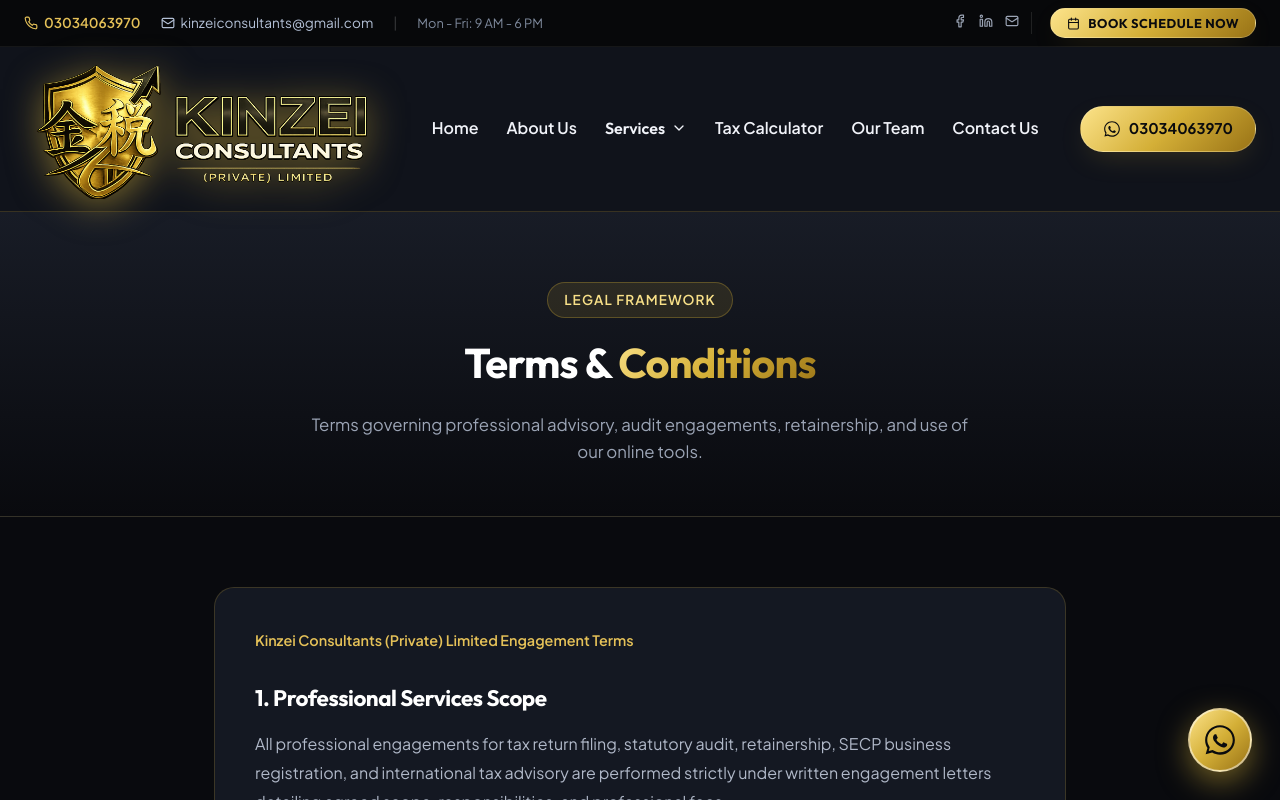
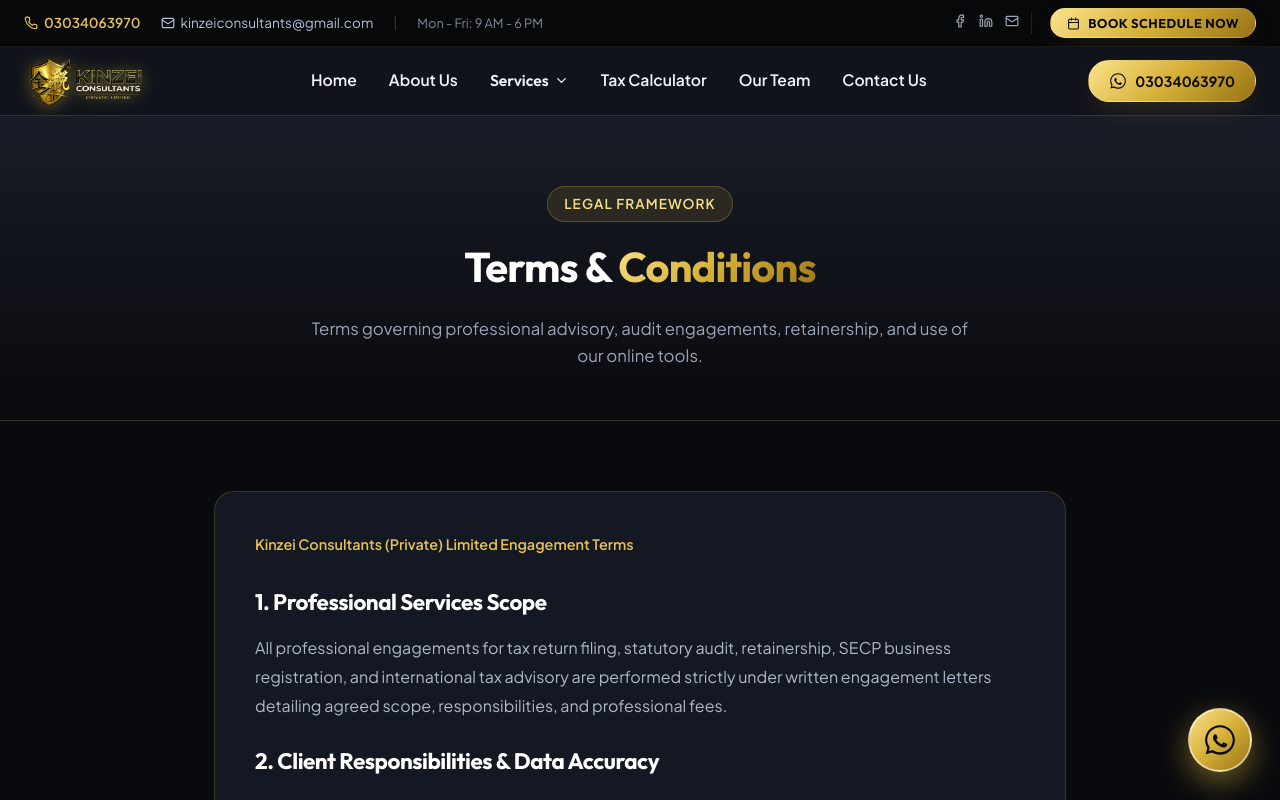
Before and after one commit to Hassan-zubair-ch/kinzei, a React (Vite) app in the folder client/: page /terms-and-conditions in a window 1280 px wide. Shown: the top 800 px of the page. Built offline with nearby package versions, Linux system fonts and the light colour scheme.

Commit message:
Fix navbar header height to clean corporate standards (68px)

```diff
--- a/client/src/components/KinzeiLogo.jsx
+++ b/client/src/components/KinzeiLogo.jsx
@@ -1,18 +1,17 @@
 import React from 'react';
 
-export default function KinzeiLogo({ height = 140 }) {
+export default function KinzeiLogo({ height = 48 }) {
   return (
     <div style={{ display: 'flex', alignItems: 'center' }}>
-      {/* Official Kinzei Consultants Logo Image - Extra Large Prominent Display */}
+      {/* Sleek, Proportionate Corporate Logo */}
       <img
         src="/logo.png"
         alt="Kinzei Consultants (Private) Limited Logo"
         style={{
           height: `${height}px`,
           width: 'auto',
-          maxHeight: '220px',
           objectFit: 'contain',
-          filter: 'drop-shadow(0 6px 18px rgba(212, 175, 55, 0.55))',
+          filter: 'drop-shadow(0 2px 8px rgba(212, 175, 55, 0.4))',
           transition: 'all 0.2s ease'
         }}
       />
--- a/client/src/components/Navbar.jsx
+++ b/client/src/components/Navbar.jsx
@@ -2,7 +2,7 @@
 import { Link, useLocation, useNavigate } from 'react-router-dom';
 import KinzeiLogo from './KinzeiLogo';
 import { USFlag, UAEFlag, UKFlag, PKFlag, OtherFlag } from './CountryFlags';
-import { ChevronDown, Menu, X, MessageSquare } from 'lucide-react';
+import { ChevronDown, Menu, X } from 'lucide-react';
 
 export default function Navbar({ onOpenSchedule }) {
   const [dropdownOpen, setDropdownOpen] = useState(false);
@@ -41,7 +41,6 @@
     navigate(`/services?country=${countryCode}`);
   };
 
-  // Nav links strictly formatted on 1 single line (no stacked lines)
   const navLinks = [
     { name: 'Home', path: '/' },
     { name: 'About Us', path: '/about' },
@@ -73,16 +72,17 @@
         display: 'flex',
         alignItems: 'center',
         justifyContent: 'space-between',
-        paddingTop: '12px',
-        paddingBottom: '12px'
+        paddingTop: '8px',
+        paddingBottom: '8px',
+        height: '68px' // Clean, standard corporate header height
       }}>
         {/* Logo */}
-        <Link to="/" style={{ textDecoration: 'none' }}>
-          <KinzeiLogo />
+        <Link to="/" style={{ textDecoration: 'none', display: 'flex', alignItems: 'center' }}>
+          <KinzeiLogo height={48} />
         </Link>
 
-        {/* Desktop Navigation Links - STRICTLY SINGLE LINE */}
-        <nav style={{ display: 'flex', alignItems: 'center', gap: '28px' }} className="desktop-nav">
+        {/* Desktop Navigation Links */}
+        <nav style={{ display: 'flex', alignItems: 'center', gap: '32px' }} className="desktop-nav">
           {navLinks.map((link) => {
             const isActive = location.pathname === link.path;
 
@@ -99,11 +99,11 @@
                     style={{
                       background: 'none',
                       color: location.pathname.startsWith('/services') ? '#E5C158' : '#F1F3F9',
-                      fontSize: '1rem',
+                      fontSize: '0.98rem',
                       fontWeight: 600,
                       display: 'flex',
                       alignItems: 'center',
-                      gap: '6px',
+                      gap: '5px',
                       padding: '6px 0',
                       whiteSpace: 'nowrap',
                       borderBottom: location.pathname.startsWith('/services') ? '2px solid #D4AF37' : '2px solid transparent',
@@ -111,7 +111,7 @@
                     }}
                   >
                     <span>{link.name}</span>
-                    <ChevronDown size={16} style={{ transform: dropdownOpen ? 'rotate(180deg)' : 'rotate(0)', transition: 'transform 0.2s' }} />
+                    <ChevronDown size={15} style={{ transform: dropdownOpen ? 'rotate(180deg)' : 'rotate(0)', transition: 'transform 0.2s' }} />
                   </button>
 
                   {dropdownOpen && (
@@ -173,7 +173,7 @@
                 style={{
                   color: isActive ? '#E5C158' : '#F1F3F9',
                   fontWeight: 600,
-                  fontSize: '1rem',
+                  fontSize: '0.98rem',
                   padding: '6px 0',
                   whiteSpace: 'nowrap',
                   borderBottom: isActive ? '2px solid #D4AF37' : '2px solid transparent',
@@ -186,7 +186,7 @@
           })}
         </nav>
 
-        {/* Right WhatsApp Button directly linked to WhatsApp number */}
+        {/* Right WhatsApp Button */}
         <div style={{ display: 'flex', alignItems: 'center' }} className="desktop-cta">
           <a
             href={whatsappUrl}
@@ -194,8 +194,8 @@
             rel="noopener noreferrer"
             className="btn-primary"
             style={{
-              fontSize: '0.92rem',
-              padding: '10px 22px',
+              fontSize: '0.88rem',
+              padding: '9px 20px',
               display: 'flex',
               alignItems: 'center',
               gap: '8px',
@@ -203,7 +203,6 @@
               textDecoration: 'none'
             }}
           >
-            {/* WhatsApp SVG Icon */}
             <svg width="18" height="18" viewBox="0 0 32 32" fill="none" xmlns="http://www.w3.org/2000/svg">
               <path d="M16 2C8.27 2 2 8.27 2 16C2 18.77 2.8 21.36 4.19 23.54L2.5 29.5L8.65 27.88C10.77 29.17 13.3 29.93 16 29.93C23.73 29.93 30 23.66 30 15.93C30 8.2 23.73 2 16 2ZM16 27.5C13.62 27.5 11.4 26.8 9.5 25.59L9.05 25.32L5.4 26.28L6.37 22.71L6.08 22.25C4.73 20.31 4 18.01 4 15.93C4 9.35 9.38 3.97 16 3.97C22.62 3.97 28 9.35 28 15.93C28 22.51 22.62 27.5 16 27.5Z" fill="#0A0B0E"/>
               <path d="M22.05 19.38C21.72 19.21 20.08 18.4 19.78 18.29C19.47 18.18 19.25 18.12 19.03 18.45C18.81 18.78 18.18 19.52 17.99 19.74C17.8 19.96 17.61 19.99 17.28 19.82C16.95 19.65 15.89 19.3 14.63 18.18C13.65 17.31 12.99 16.23 12.8 15.9C12.61 15.57 12.78 15.39 12.94 15.23C13.09 15.08 13.28 14.83 13.44 14.64C13.61 14.45 13.66 14.31 13.77 14.09C13.88 13.87 13.83 13.68 13.74 13.51C13.66 13.34 13.03 11.8 12.77 11.18C12.52 10.58 12.26 10.66 12.07 10.65H11.47C11.25 10.65 10.89 10.73 10.59 11.06C10.29 11.39 9.44 12.19 9.44 13.82C9.44 15.45 10.62 17.03 10.79 17.25C10.96 17.47 13.11 20.76 16.4 22.18C17.18 22.52 17.79 22.72 18.27 22.87C19.05 23.12 19.76 23.08 20.32 23C20.95 22.91 22.25 22.21 22.52 21.45C22.79 20.69 22.79 20.03 22.71 19.89C22.63 19.75 22.38 19.55 22.05 19.38Z" fill="#0A0B0E"/>
```
